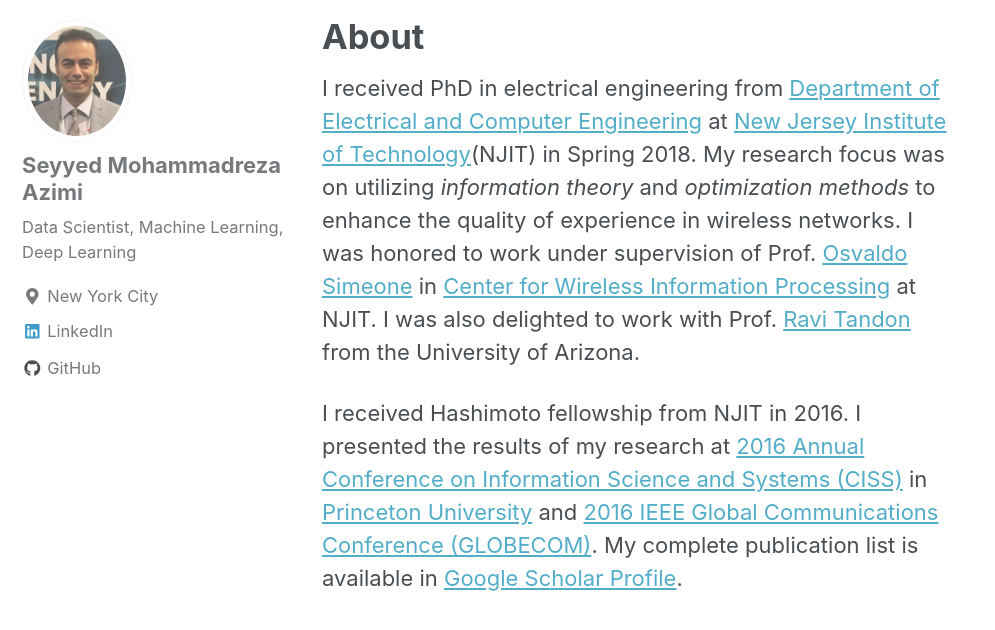
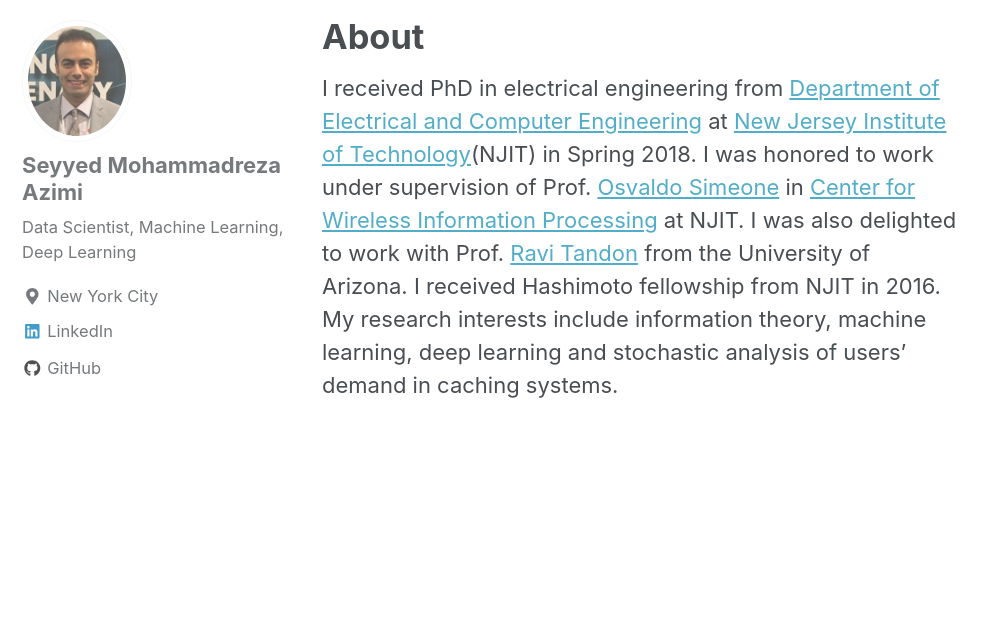
Before and after one commit to MohammadrezaAzimi/MohammadrezaAzimi.github.io, a Jekyll site: the page built from _pages/about.md, in a window 1280 px wide and 900 px high, scrolled down 965 px, cut to the strip 119-749 px from the top of the window. Shown: the whole strip, without its empty margins (0-995 px from the left). Built offline with Jekyll 4.4.1, drawn with Linux system fonts in a browser that asks for light colours; nearby versions of some CDN libraries.

Commit message:
new git hub

```diff
--- a/_pages/about.md
+++ b/_pages/about.md
@@ -5,6 +5,4 @@ header:
   image: "/images/Gray.jpg"
 ---
 
-I received PhD in electrical engineering from [Department of Electrical and Computer Engineering](https://ece.njit.edu) at [New Jersey Institute of Technology](http://www.njit.edu)(NJIT) in Spring 2018. My research focus was on utilizing *information theory* and *optimization methods* to enhance the quality of experience in wireless networks. I was honored to work under supervision of Prof. [Osvaldo Simeone](https://nms.kcl.ac.uk/osvaldo.simeone/index.htm) in [Center for Wireless Information Processing](http://centers.njit.edu/cwcspr/) at NJIT. I was also delighted to work with Prof. [Ravi Tandon](http://www2.engr.arizona.edu/~tandonr/) from the University of Arizona.
-
-I received Hashimoto fellowship from NJIT in 2016. I presented the results of my research at [2016 Annual Conference on Information Science and Systems (CISS)](http://ieeexplore.ieee.org/abstract/document/7460543/) in [Princeton University](https://www.princeton.edu) and [2016 IEEE Global Communications Conference (GLOBECOM)](http://ieeexplore.ieee.org/abstract/document/7841853/). My complete publication list is available in [Google Scholar Profile](https://scholar.google.it/citations?hl=de&user=Nuew5tYAAAAJ&view_op=list_works).
+I received PhD in electrical engineering from [Department of Electrical and Computer Engineering](https://ece.njit.edu) at [New Jersey Institute of Technology](http://www.njit.edu)(NJIT) in Spring 2018. I was honored to work under supervision of Prof. [Osvaldo Simeone](https://nms.kcl.ac.uk/osvaldo.simeone/index.htm) in [Center for Wireless Information Processing](http://centers.njit.edu/cwcspr/) at NJIT. I was also delighted to work with Prof. [Ravi Tandon](http://www2.engr.arizona.edu/~tandonr/) from the University of Arizona. I received Hashimoto fellowship from NJIT in 2016. My research interests include information theory, machine learning, deep learning and stochastic analysis of users’ demand in caching systems.
```
